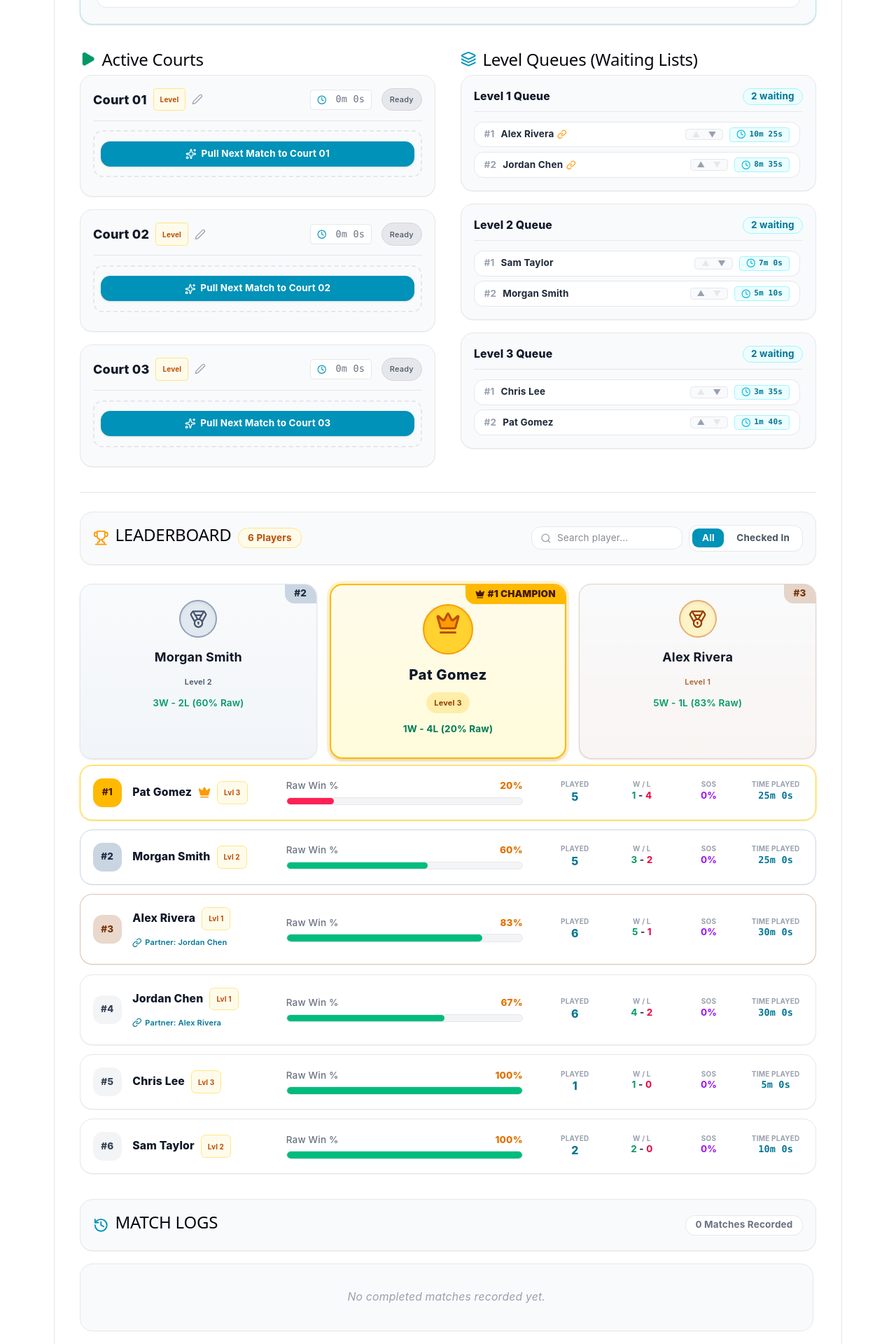
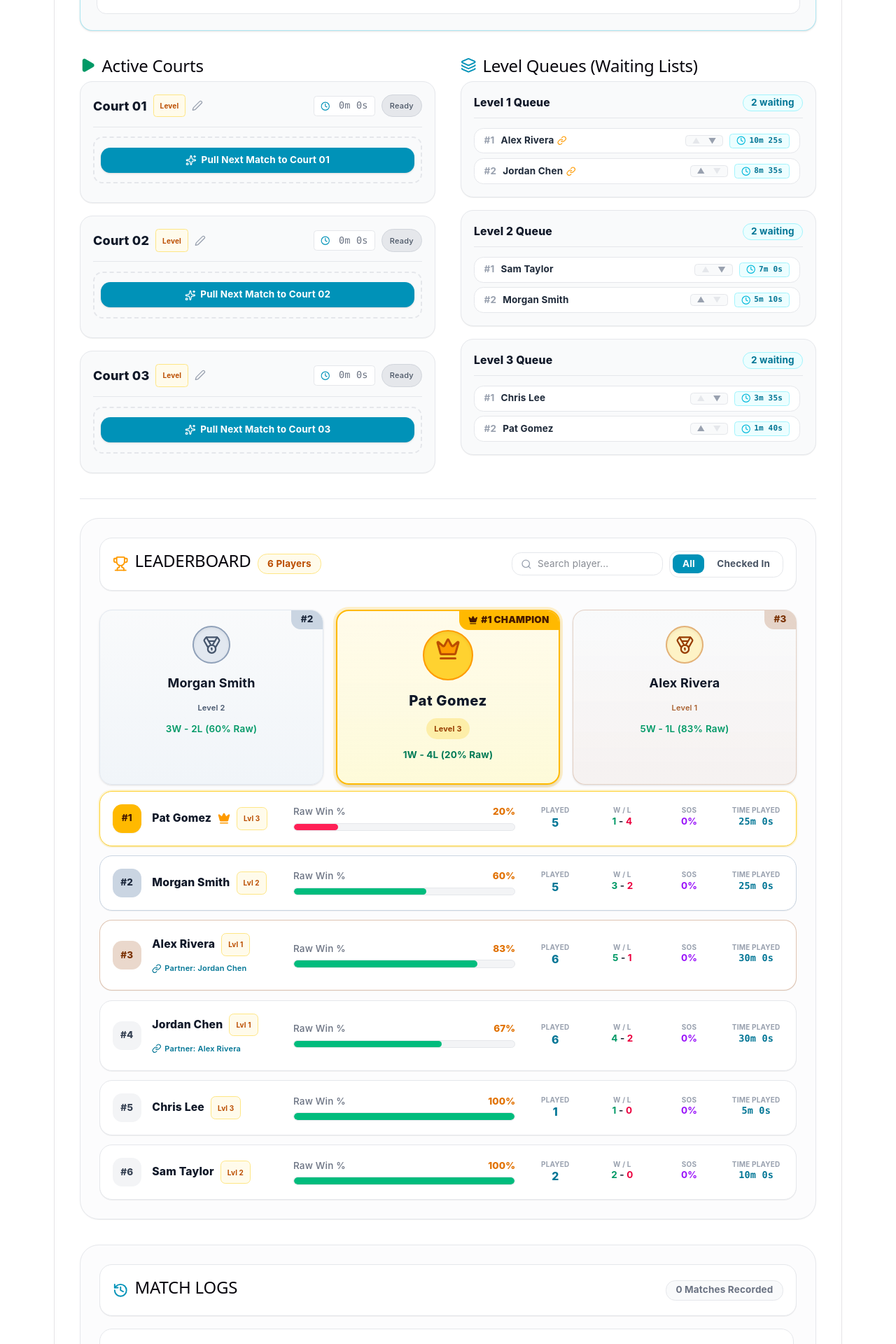
Before and after one commit to theknee-pbl/queue, a React (Vite) app: page / in a window 1280 px wide. Shown: the part 600-2520 px from the top of the page at 70% size. Built offline with nearby package versions, Linux system fonts and the light colour scheme.

Commit message:
Update App.jsx

```diff
--- a/src/App.jsx
+++ b/src/App.jsx
@@ -1277,7 +1277,6 @@ export default function App() {
             </p>
           </div>
 
-          {/* TOP 3 PODIUM DISPLAY IN SUMMARY */}
           {podiumData.hasPodium && (
             <div className="grid grid-cols-1 md:grid-cols-3 gap-4 mb-6">
               {renderPodiumStep(podiumData.rank2, 2)}
@@ -1286,7 +1285,6 @@ export default function App() {
             </div>
           )}
 
-          {/* SUMMARY LIST DISPLAY: QUALIFIED PLAYERS */}
           <div className="space-y-3 mb-6">
             {qualifiedRoster.length === 0 ? (
               <div className="bg-white border border-gray-200 rounded-2xl p-8 text-center text-gray-400 italic">
@@ -1384,7 +1382,6 @@ export default function App() {
             )}
           </div>
 
-          {/* UNRANKED / PROVISIONAL PLAYERS IN SUMMARY */}
           {provisionalRoster.length > 0 && (
             <div className="pt-4 border-t border-gray-200 mb-6">
               <div className="flex items-center gap-2 mb-3">
@@ -1447,7 +1444,7 @@ export default function App() {
         </section>
       )}
 
-      {/* SETTINGS BAR & TABS */}
+      {/* UPDATE 3: SEPERATED QUEUE MATCH TYPE & COURTS, PLACED ABOVE */}
       <div className="max-w-7xl mx-auto mb-8 bg-gray-50 border border-gray-200 rounded-2xl p-4 flex flex-col md:flex-row justify-between items-center gap-4 shadow-2xs">
         <div className="flex items-center gap-2 bg-white border border-gray-200 p-1 rounded-xl shadow-2xs w-full md:w-auto overflow-x-auto">
           <button
@@ -1468,7 +1465,7 @@ export default function App() {
           </button>
         </div>
 
-        <div className="flex items-center gap-4 flex-wrap w-full md:w-auto justify-between md:justify-start">
+        <div className="flex items-center gap-6 flex-wrap w-full md:w-auto justify-between md:justify-end">
           <div className="flex items-center gap-2">
             <GitBranch className="w-4 h-4 text-cyan-600" />
             <label className="text-sm font-semibold text-gray-900">Queue Match Type:</label>
@@ -1503,7 +1500,7 @@ export default function App() {
       {/* MAIN CONTENT CONTAINER */}
       <main className="max-w-7xl mx-auto space-y-8">
 
-        {/* TAB 1: COURTS AND QUEUES */}
+        {/* UPDATE 4 TABLEIZED SECTION: COURTS AND QUEUES */}
         {activeTab === 'courts' && (
           <div className="space-y-8 animate-in fade-in duration-200">
 
@@ -1576,36 +1573,35 @@ export default function App() {
                     return (
                       <div key={court.id} className="bg-gray-50 border border-gray-200 rounded-2xl p-4 shadow-2xs flex flex-col justify-between">
                         <div>
-                          <div className="flex justify-between items-center mb-3 pb-3 border-b border-gray-200">
-                            <div className="flex items-center gap-3">
-                              <div>
+                          {/* UPDATE 1: FIXED LAYOUT WHEN EDITING COURT NAME SO IT DOES NOT OVERLAP OTHER COMPONENTS */}
+                          <div className="flex flex-wrap justify-between items-center gap-2 mb-3 pb-3 border-b border-gray-200">
+                            <div className="flex items-center gap-2 min-w-0 flex-1">
                               {editingCourtId === court.id ? (
-                                  <div className="flex items-center gap-1.5">
+                                <div className="flex items-center gap-1.5 w-full">
                                   <input
                                     type="text"
                                     value={tempCourtName}
                                     onChange={(e) => setTempCourtName(e.target.value)}
-                                      className="bg-white border border-cyan-500 rounded px-2 py-1 text-xs font-bold text-gray-900 outline-none"
+                                    className="bg-white border border-cyan-500 rounded px-2 py-1 text-xs font-bold text-gray-900 outline-none flex-1 min-w-0"
                                     autoFocus
                                   />
-                                    <button onClick={() => handleSaveCourtName(court.id)} className="p-1 bg-emerald-600 text-white rounded hover:bg-emerald-500 cursor-pointer"><Check className="w-3.5 h-3.5" /></button>
-                                    <button onClick={() => setEditingCourtId(null)} className="p-1 bg-gray-200 text-gray-700 rounded hover:bg-gray-300 cursor-pointer"><X className="w-3.5 h-3.5" /></button>
+                                  <button onClick={() => handleSaveCourtName(court.id)} className="p-1 bg-emerald-600 text-white rounded hover:bg-emerald-500 cursor-pointer shrink-0"><Check className="w-3.5 h-3.5" /></button>
+                                  <button onClick={() => setEditingCourtId(null)} className="p-1 bg-gray-200 text-gray-700 rounded hover:bg-gray-300 cursor-pointer shrink-0"><X className="w-3.5 h-3.5" /></button>
                                 </div>
                               ) : (
-                                  <div className="flex items-center gap-2">
-                                    <span className="font-extrabold text-base text-gray-900">{court.name}</span>
+                                <div className="flex items-center gap-2 min-w-0">
+                                  <span className="font-extrabold text-base text-gray-900 truncate">{court.name}</span>
                                   {queueMode === 'independent' && (
-                                      <span className="text-[10px] font-bold px-2 py-0.5 bg-amber-50 text-amber-700 border border-amber-200 rounded">
+                                    <span className="text-[10px] font-bold px-2 py-0.5 bg-amber-50 text-amber-700 border border-amber-200 rounded shrink-0">
                                       Level {court.level}
                                     </span>
                                   )}
-                                    <button onClick={() => { setEditingCourtId(court.id); setTempCourtName(court.name); }} className="text-gray-400 hover:text-cyan-600 cursor-pointer"><Edit2 className="w-3.5 h-3.5" /></button>
-                                  </div>
-                                )}
-                              </div>
-                            </div>
-
-                            <div className="flex items-center gap-3">
+                                  <button onClick={() => { setEditingCourtId(court.id); setTempCourtName(court.name); }} className="text-gray-400 hover:text-cyan-600 cursor-pointer shrink-0"><Edit2 className="w-3.5 h-3.5" /></button>
+                                </div>
+                              )}
+                            </div>
+
+                            <div className="flex items-center gap-2 shrink-0">
                               <span className="text-xs text-gray-500 font-mono bg-white border border-gray-200 px-2 py-1 rounded">
                                 <Clock className="w-3 h-3 inline text-cyan-600 mr-1" /> {formatDuration(liveElapsedSec)}
                               </span>
@@ -1781,7 +1777,7 @@ export default function App() {
           </div>
         )}
 
-        {/* TAB 2: PLAYERS ROSTER */}
+        {/* UPDATE 4 TABLEIZED SECTION: PLAYERS ROSTER */}
         {activeTab === 'players' && (
           <section className="grid grid-cols-1 md:grid-cols-3 gap-6 animate-in fade-in duration-200">
 
@@ -1870,7 +1866,8 @@ export default function App() {
                 {roster.length === 0 ? (
                   <p className="text-center py-6 text-gray-400 text-sm italic">No players added yet.</p>
                 ) : (
-                  <div className="grid grid-cols-1 md:grid-cols-2 lg:grid-cols-3 gap-3 max-h-[350px] overflow-y-auto pr-1">
+                  /* UPDATE 2: 1 ROW, 1 PLAYER IN THE ROSTER LIST VIEW */
+                  <div className="grid grid-cols-1 gap-2.5 max-h-[400px] overflow-y-auto pr-1">
                     {roster.map((player) => {
                       const isPlaying = activeCourtPlayerIds.has(player.id);
                       const partnerName = getPartnerName(player.partnerId);
@@ -1878,7 +1875,7 @@ export default function App() {
                       return (
                         <div
                           key={player.id}
-                          className={`flex justify-between items-center p-3 rounded-xl border transition ${
+                          className={`flex flex-col sm:flex-row justify-between items-start sm:items-center p-3.5 rounded-xl border transition gap-3 ${
                             player.isCheckedIn ? 'bg-emerald-50/60 border-emerald-200' : 'bg-white border-gray-200'
                           }`}
                         >
@@ -1908,7 +1905,7 @@ export default function App() {
                             </div>
                           </div>
 
-                          <div className="flex items-center gap-2">
+                          <div className="flex items-center gap-2 w-full sm:w-auto justify-end">
                             {isPlaying ? (
                               <span className="text-[10px] font-bold px-2 py-1 bg-emerald-100 text-emerald-800 border border-emerald-200 rounded-lg">
                                 On Court
@@ -1939,14 +1936,13 @@ export default function App() {
           </section>
         )}
 
-        {/* LEADERBOARD & MATCH HISTORY */}
+        {/* UPDATE 4 TABLEIZED SECTION: LEADERBOARD & MATCH HISTORY */}
         <div className="flex flex-col gap-8 pt-6 border-t border-gray-200">
 
-          {/* ROW 1: RANKED STANDINGS */}
-          <div className="w-full space-y-6">
-
-            {/* LEADERBOARD CONTROLS & HEADER */}
-            <div className="flex flex-col sm:flex-row justify-between items-start sm:items-center bg-gray-50 border border-gray-200 rounded-2xl p-4 gap-3 shadow-2xs">
+          {/* LEADERBOARD TABLEIZED BLOCK */}
+          <div className="w-full space-y-6 bg-gray-50/50 border border-gray-200 rounded-3xl p-5 md:p-6 shadow-2xs">
+
+            <div className="flex flex-col sm:flex-row justify-between items-start sm:items-center bg-white border border-gray-200 rounded-2xl p-4 gap-3 shadow-2xs">
               <div className="flex items-center gap-2">
                 <Trophy className="w-5 h-5 text-amber-500" />
                 <h2 className="text-lg font-extrabold text-gray-900 uppercase tracking-wide">
@@ -1957,7 +1953,6 @@ export default function App() {
                 </span>
               </div>
 
-              {/* SEARCH & FILTER TOOLS */}
               <div className="flex items-center gap-2 w-full sm:w-auto">
                 <div className="relative flex-1 sm:w-48">
                   <Search className="w-3.5 h-3.5 text-gray-400 absolute left-3 top-1/2 -translate-y-1/2" />
@@ -1991,7 +1986,6 @@ export default function App() {
               </div>
             </div>
 
-            {/* TOP 3 PODIUM DISPLAY DIRECTLY IN LEADERBOARD */}
             {podiumData.hasPodium && (
               <div className="grid grid-cols-1 md:grid-cols-3 gap-4 mb-2">
                 {renderPodiumStep(podiumData.rank2, 2)}
@@ -2000,10 +1994,9 @@ export default function App() {
               </div>
             )}
 
-            {/* LEADERBOARD LIST */}
             <div className="space-y-3">
               {filteredLeaderboard.length === 0 ? (
-                <div className="bg-gray-50 border border-gray-200 rounded-2xl p-8 text-center text-gray-400 italic text-sm">
+                <div className="bg-white border border-gray-200 rounded-2xl p-8 text-center text-gray-400 italic text-sm">
                   No matching players found.
                 </div>
               ) : (
@@ -2100,23 +2093,23 @@ export default function App() {
             </div>
           </div>
 
-          {/* ROW 2: MATCH HISTORY */}
-          <div className="w-full space-y-4">
-            <div className="flex items-center justify-between bg-gray-50 border border-gray-200 rounded-2xl p-4 shadow-2xs">
+          {/* MATCH HISTORY TABLEIZED BLOCK */}
+          <div className="w-full space-y-4 bg-gray-50/50 border border-gray-200 rounded-3xl p-5 md:p-6 shadow-2xs">
+            <div className="flex items-center justify-between bg-white border border-gray-200 rounded-2xl p-4 shadow-2xs">
               <div className="flex items-center gap-2">
                 <History className="w-5 h-5 text-cyan-600" />
                 <h2 className="text-lg font-extrabold text-gray-900 uppercase tracking-wide">
                   Match Logs
                 </h2>
               </div>
-              <span className="text-xs font-bold text-gray-500 bg-white border border-gray-200 px-3 py-1 rounded-xl">
+              <span className="text-xs font-bold text-gray-500 bg-gray-50 border border-gray-200 px-3 py-1 rounded-xl">
                 {matchHistory.length} Matches Recorded
               </span>
             </div>
 
             <div className="space-y-3 max-h-[400px] overflow-y-auto pr-1">
               {matchHistory.length === 0 ? (
-                <div className="bg-gray-50 border border-gray-200 rounded-2xl p-8 text-center text-gray-400 italic text-sm">
+                <div className="bg-white border border-gray-200 rounded-2xl p-8 text-center text-gray-400 italic text-sm">
                   No completed matches recorded yet.
                 </div>
               ) : (
```
Lines whose indentation alone changed are shown as unchanged.
